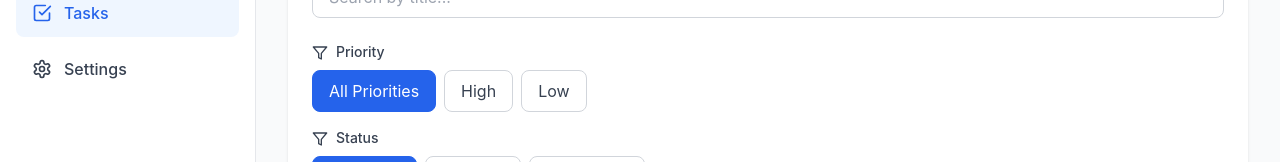
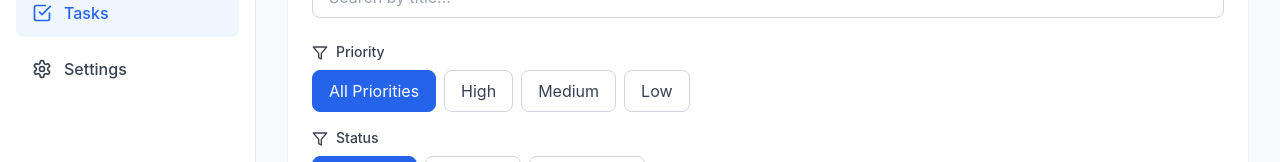
Before and after one commit to pitadeveloper/Benji-Test, a React (Vite) app: page /tasks in a window 1280 px wide. Shown: the part 208-370 px from the top of the page. Built offline with nearby package versions, Linux system fonts and the light colour scheme; the HTML template or start-up script is replaced by a standard one.

Commit message:
feat: add medium priority filter

```diff
--- a/src/pages/Tasks.jsx
+++ b/src/pages/Tasks.jsx
@@ -72,6 +72,16 @@ const Tasks = () => {
                 }`}
               >
                 High
+              </button>
+              <button
+                onClick={() => setFilterPriority('medium')}
+                className={`px-4 py-2 rounded-lg border transition-colors ${
+                  filterPriority === 'medium'
+                    ? 'bg-yellow-600 text-white border-yellow-600'
+                    : 'bg-white text-gray-700 border-gray-300 hover:border-yellow-500'
+                }`}
+              >
+                Medium
               </button>
               <button
                 onClick={() => setFilterPriority('low')}
```
